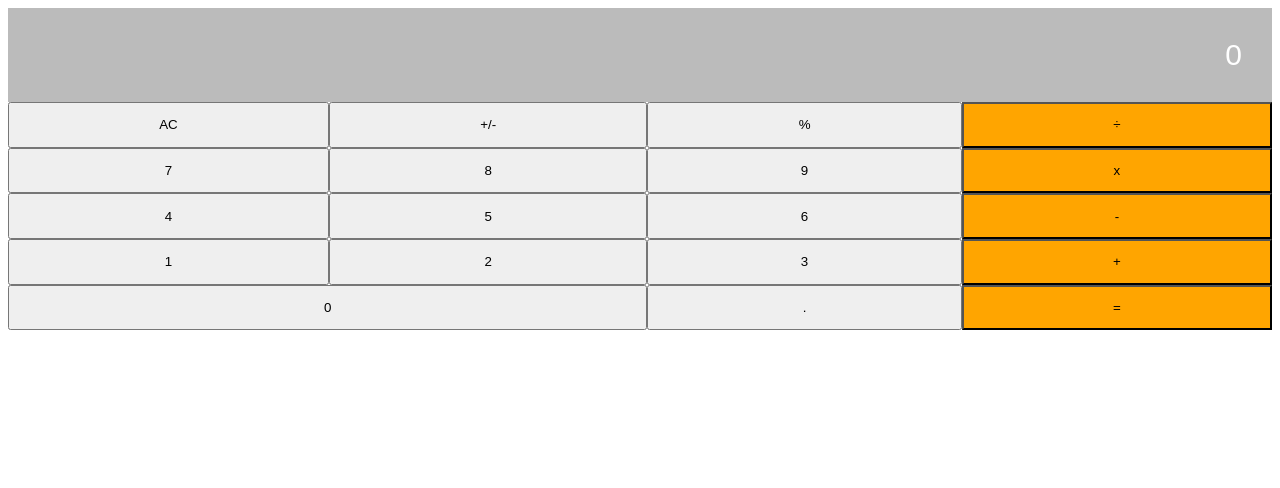
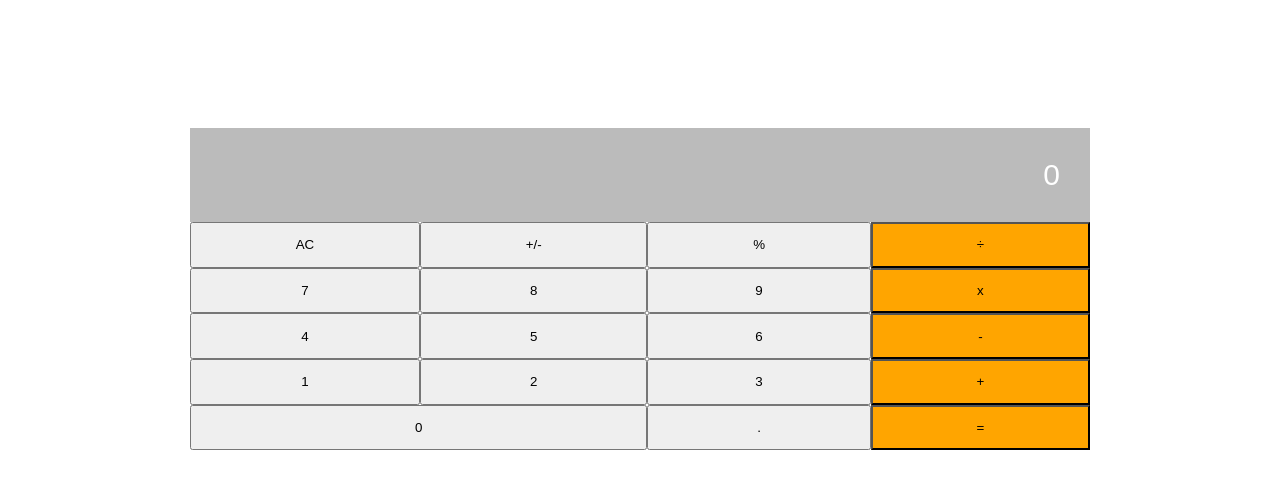
Before and after one commit to zainsadaqat/math-magicians, a React (Create React App) app: page / in a window 1280 px wide. Shown: the top 488 px of the page. Built offline with nearby package versions, Linux system fonts and the light colour scheme.

Commit message:
Add container class

```diff
--- a/src/components/Calculator.js
+++ b/src/components/Calculator.js
@@ -10,7 +10,7 @@ class Calculator extends React.Component {
 
   render() {
     return (
-      <section>
+      <section className="container">
         <main className="grid">
           <Button className="result" btnValue="0" />
 
```
